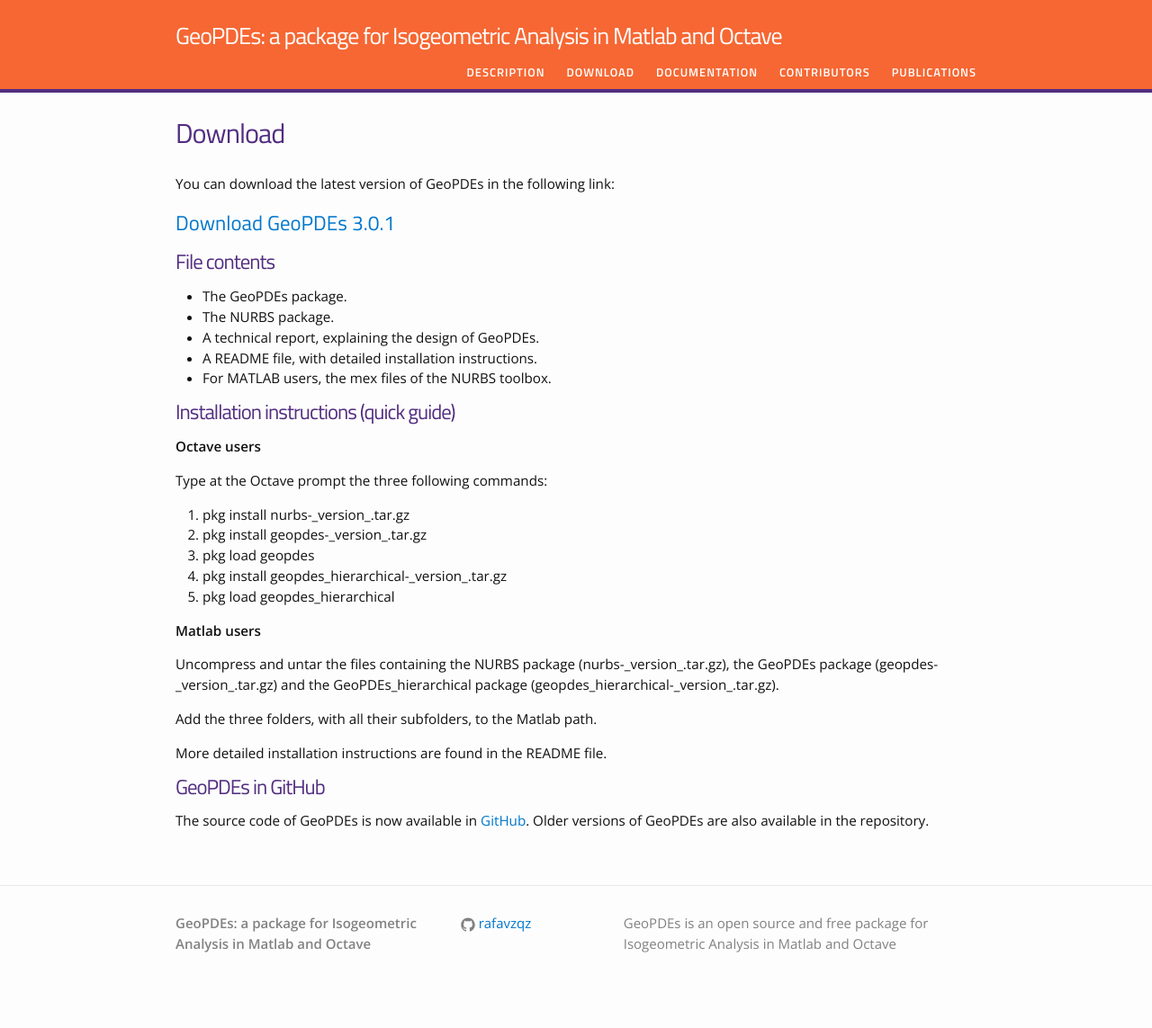
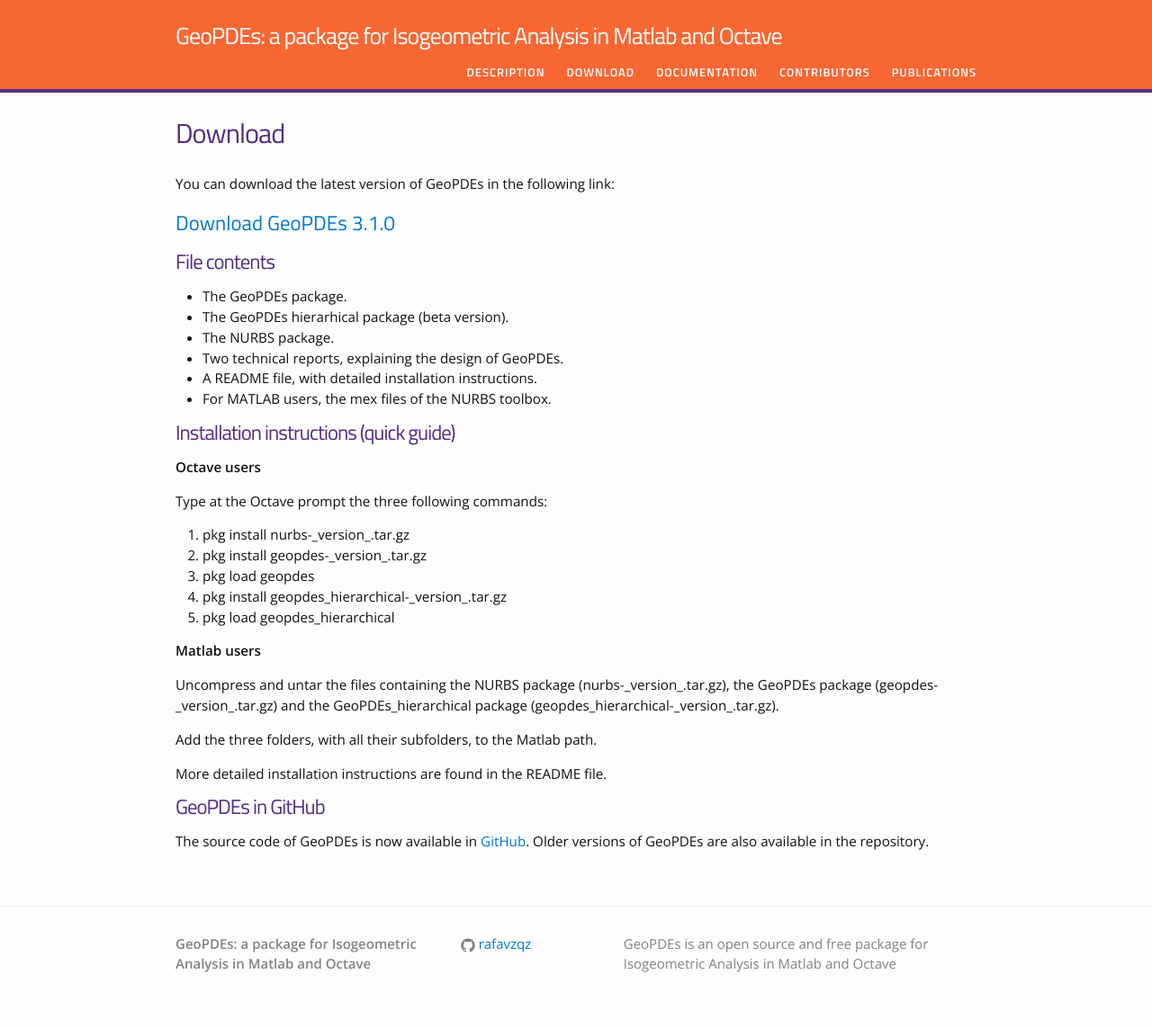
Before and after one commit to rafavzqz/geopdes, a Jekyll site: the page built from download.md, in a window 1280 px wide. Shown: the whole page at 90% size. Built offline with Jekyll 4.4.1, drawn with Linux system fonts in a browser that asks for light colours; before the commit the page ends 1120 px from its top, so only the background shows below that.

Commit message:
New version of the webpage, for hierarchical

```diff
--- a/download.md
+++ b/download.md
@@ -6,13 +6,14 @@
 
 You can download the latest version of GeoPDEs in the following link:
 
-## [Download GeoPDEs 3.0.1](https://github.com/rafavzqz/geopdes/releases/download/v3.0.1/GeoPDEs-full.zip)
+## [Download GeoPDEs 3.1.0](https://github.com/rafavzqz/geopdes/releases/download/v3.1.0/GeoPDEs-full.zip)
 
 # File contents
 
 * The GeoPDEs package.
+* The GeoPDEs hierarhical package (beta version).
 * The NURBS package.
-* A technical report, explaining the design of GeoPDEs.
+* Two technical reports, explaining the design of GeoPDEs.
 * A README file, with detailed installation instructions.
 * For MATLAB users, the mex files of the NURBS toolbox.
 
--- a/index.html
+++ b/index.html
@@ -21,6 +21,7 @@
 <li>Implementation of multipatch domains, with conforming interfaces.</li>
 <li>Div- and curl-conforming spline spaces, also in multipatch domains.</li>
 <li>Examples for Poisson, linear elasticity, advection-diffusion, bilaplacian, Stokes and Maxwell equations.</li>
+<li><strong><font COLOR=F10000>NEW</font></strong> Adaptive methods with hierarchical B-splines (beta version). <strong><font COLOR=F10000>NEW</font></strong></li>
 <li>Detailed documentation, accessible with the <em>help</em> command.</li>
 </ul>
 
```
Also changed, not shown: bibtex/geopdes_hierarchical.bib (added, +9 -0 lines), contributors.md (+1 -1 lines), documentation.md (+3 -1 lines), publications.md (+2 -2 lines).
